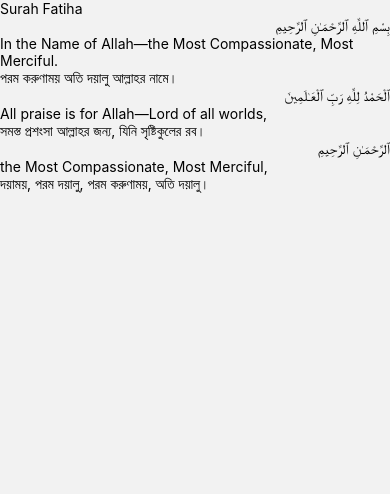
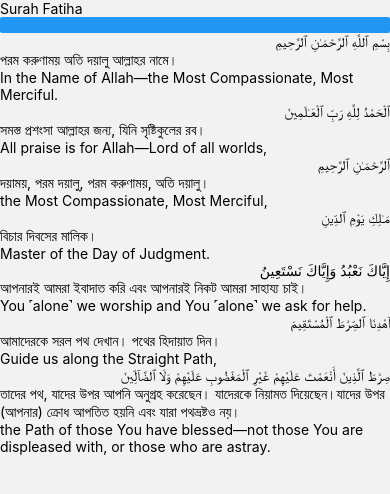
Before and after one commit to rakib3004/quranic-bangla, a React Native app: screen /SurahFatiha in a window 390 px wide. Shown: the top 494 px of the page. Built offline with nearby package versions, Linux system fonts and the light colour scheme; what tailwindcss-react-native would draw is missing.

Commit message:
add ayats at surah asor

```diff
--- a/screens/AyatulKursi.jsx
+++ b/screens/AyatulKursi.jsx
@@ -1,8 +1,26 @@
 import React, { useLayoutEffect } from 'react';
 import { useNavigation } from '@react-navigation/native';
 import { Text, View } from "react-native";
+import { Button } from "react-native-web";
 
 const AyatulKursi = () => {
+  const quranicData = [
+    {
+      arabic: "",
+      bangla: "",
+      english: "",
+    },
+    {
+      arabic: "",
+      bangla: "",
+      english: "",
+    },
+    {
+      arabic: "",
+      bangla: "",
+      english: "",
+    },
+  ];
     const navigation = useNavigation();
 useLayoutEffect(() => {
     navigation.setOptions(
@@ -13,9 +31,23 @@ useLayoutEffect(() => {
     );
   });
   return (
-    <View>
-      <Text className="text-center font-semibold text-2xl">Ayatul Kursi</Text>
-    </View>
+
+    <View >
+      <Text className="text-center font-semibold text-4xl">Ayatul Kursi</Text>
+      <Button className="w-1/4 h-auto text-black bg-blue-800" onPress={() => navigation.navigate("Home")}>Go To Home</Button>
+
+      {quranicData.map((ayat, index) => (
+        <View
+          key={index}
+          className="bg-white w-1/2 border-white rounded-lg shadow-lg px-6 py-6 my-4 flex justify-center items-center"
+        >
+          <Text className="text-center text-md">{ayat.arabic}</Text>
+          <Text className="text-center text-md">{ayat.bangla}</Text>
+          <Text className="text-center text-md">{ayat.english}</Text>
+        </View>
+      ))}
+    </View >
+
   );
 };
 export default AyatulKursi;
--- a/screens/SurahAsor.jsx
+++ b/screens/SurahAsor.jsx
@@ -1,8 +1,26 @@
 import React, { useLayoutEffect } from 'react';
 import { useNavigation } from '@react-navigation/native';
 import { Text, View } from "react-native";
+import { Button } from "react-native-web";
 
 const SurahAsor = () => {
+  const quranicData = [
+    {
+      arabic: "وَٱلْعَصْرِ",
+      bangla: "সময়ের কসম,",
+      english: "By the ˹passage of˺ time!",
+    },
+    {
+      arabic: "إِنَّ ٱلْإِنسَـٰنَ لَفِى خُسْرٍ",
+      bangla: "নিশ্চয় সকল মানুষ ক্ষতিগ্রস্ততায় নিপতিত।",
+      english: "Surely humanity is in ˹grave˺ loss,",
+    },
+    {
+      arabic: "إِلَّا ٱلَّذِينَ ءَامَنُوا۟ وَعَمِلُوا۟ ٱلصَّـٰلِحَـٰتِ وَتَوَاصَوْا۟ بِٱلْحَقِّ وَتَوَاصَوْا۟ بِٱلصَّبْرِ",
+      bangla: "তবে তারা ছাড়া যারা ঈমান এনেছে, সৎকাজ করেছে, পরস্পরকে সত্যের উপদেশ দিয়েছে এবং পরস্পরকে ধৈর্যের উপদেশ দিয়েছে।",
+      english: "except those who have faith, do good, and urge each other to the truth, and urge each other to perseverance.",
+    },
+  ];
     const navigation = useNavigation();
 useLayoutEffect(() => {
     navigation.setOptions(
@@ -13,9 +31,23 @@ useLayoutEffect(() => {
     );
   });
   return (
-    <View>
-      <Text className="text-center font-semibold text-2xl">Surah Asor</Text>
-    </View>
+
+    <View >
+      <Text className="text-center font-semibold text-4xl">Surah Asor</Text>
+      <Button className="w-1/4 h-auto text-black bg-blue-800" onPress={() => navigation.navigate("Home")}>Go To Home</Button>
+
+      {quranicData.map((ayat, index) => (
+        <View
+          key={index}
+          className="bg-white w-1/2 border-white rounded-lg shadow-lg px-6 py-6 my-4 flex justify-center items-center"
+        >
+          <Text className="text-center text-md">{ayat.arabic}</Text>
+          <Text className="text-center text-md">{ayat.bangla}</Text>
+          <Text className="text-center text-md">{ayat.english}</Text>
+        </View>
+      ))}
+    </View >
+
   );
 };
 export default SurahAsor;
--- a/screens/SurahBakarah.jsx
+++ b/screens/SurahBakarah.jsx
@@ -1,8 +1,26 @@
 import React, { useLayoutEffect } from 'react';
 import { useNavigation } from '@react-navigation/native';
 import { Text, View } from "react-native";
+import { Button } from "react-native-web";
 
 const SurahBakarah = () => {
+  const quranicData = [
+    {
+      arabic: "",
+      bangla: "",
+      english: "",
+    },
+    {
+      arabic: "",
+      bangla: "",
+      english: "",
+    },
+    {
+      arabic: "",
+      bangla: "",
+      english: "",
+    },
+  ];
     const navigation = useNavigation();
 useLayoutEffect(() => {
     navigation.setOptions(
@@ -13,9 +31,23 @@ useLayoutEffect(() => {
     );
   });
   return (
-    <View>
-      <Text className="text-center font-semibold text-2xl">Surah Bakarah</Text>
-    </View>
+
+    <View >
+      <Text className="text-center font-semibold text-4xl">Surah Bakarah</Text>
+      <Button className="w-1/4 h-auto text-black bg-blue-800" onPress={() => navigation.navigate("Home")}>Go To Home</Button>
+
+      {quranicData.map((ayat, index) => (
+        <View
+          key={index}
+          className="bg-white w-1/2 border-white rounded-lg shadow-lg px-6 py-6 my-4 flex justify-center items-center"
+        >
+          <Text className="text-center text-md">{ayat.arabic}</Text>
+          <Text className="text-center text-md">{ayat.bangla}</Text>
+          <Text className="text-center text-md">{ayat.english}</Text>
+        </View>
+      ))}
+    </View >
+
   );
 };
 export default SurahBakarah;
--- a/screens/SurahFatiha.jsx
+++ b/screens/SurahFatiha.jsx
@@ -1,8 +1,49 @@
 import React, { useLayoutEffect } from "react";
 import { useNavigation } from "@react-navigation/native";
-import { Text, View } from "react-native";
+import { Text, View, SafeAreaView, ScrollView } from "react-native";
+import { Button } from "react-native-web";
 
 const SurahFatiha = () => {
+  const quranicData = [
+    {
+      arabic: "بِسْمِ ٱللَّهِ ٱلرَّحْمَـٰنِ ٱلرَّحِيمِ",
+      bangla: "পরম করুণাময় অতি দয়ালু আল্লাহর নামে।",
+      english: "In the Name of Allah—the Most Compassionate, Most Merciful.",
+    },
+    {
+      arabic: "ٱلْحَمْدُ لِلَّهِ رَبِّ ٱلْعَـٰلَمِينَ",
+      bangla: "সমস্ত প্রশংসা আল্লাহর জন্য, যিনি সৃষ্টিকুলের রব।",
+      english: "All praise is for Allah—Lord of all worlds,",
+    },
+    {
+      arabic: "ٱلرَّحْمَـٰنِ ٱلرَّحِيمِ",
+      bangla: "দয়াময়, পরম দয়ালু, পরম করুণাময়, অতি দয়ালু।",
+      english: "the Most Compassionate, Most Merciful,",
+    },
+    {
+      arabic: "مَـٰلِكِ يَوْمِ ٱلدِّينِ",
+      bangla: "বিচার দিবসের মালিক।",
+      english: "Master of the Day of Judgment.",
+    },
+    {
+      arabic: "إِيَّاكَ نَعْبُدُ وَإِيَّاكَ نَسْتَعِينُ",
+      bangla: "আপনারই আমরা ইবাদাত করি এবং আপনারই নিকট আমরা সাহায্য চাই।",
+      english: "You ˹alone˺ we worship and You ˹alone˺ we ask for help.",
+    },
+    {
+      arabic: "ٱهْدِنَا ٱلصِّرَٰطَ ٱلْمُسْتَقِيمَ",
+      bangla: "আমাদেরকে সরল পথ দেখান। পথের হিদায়াত দিন।",
+      english: "Guide us along the Straight Path,",
+    },
+    {
+      arabic:
+        "صِرَٰطَ ٱلَّذِينَ أَنْعَمْتَ عَلَيْهِمْ غَيْرِ ٱلْمَغْضُوبِ عَلَيْهِمْ وَلَا ٱلضَّآلِّينَ",
+      bangla:
+        "তাদের পথ, যাদের উপর আপনি অনুগ্রহ করেছেন। যাদেরকে নিয়ামত দিয়েছেন।যাদের উপর (আপনার) ক্রোধ আপতিত হয়নি এবং যারা পথভ্রষ্টও নয়।",
+      english:
+        "the Path of those You have blessed—not those You are displeased with, or those who are astray.",
+    },
+  ];
   const navigation = useNavigation();
   useLayoutEffect(() => {
     navigation.setOptions(
@@ -13,44 +54,23 @@ const SurahFatiha = () => {
     );
   });
   return (
-    <View>
+
+    <View >
       <Text className="text-center font-semibold text-4xl">Surah Fatiha</Text>
-      <View className="bg-white w-1/2 border-2 rounded-lg shadow-lg px-6 py-6 my-4 flex justify-center items-center">
-        <Text className="text-center text-md">
-          بِسْمِ ٱللَّهِ ٱلرَّحْمَـٰنِ ٱلرَّحِيمِ
-        </Text>
-        <Text className="text-center text-md">
-          In the Name of Allah—the Most Compassionate, Most Merciful.
-        </Text>
-        <Text className="text-center text-md">
-          পরম করুণাময় অতি দয়ালু আল্লাহর নামে।
-        </Text>
-      </View>
+      <Button className="w-1/4 h-auto text-black bg-blue-800" onPress={() => navigation.navigate("Home")}>Go To Home</Button>
 
-      <View className="bg-white w-1/2 border-2 rounded-lg shadow-lg px-6 py-6 my-4 flex justify-center items-center">
-        <Text className="text-center text-md">
-        ٱلْحَمْدُ لِلَّهِ رَبِّ ٱلْعَـٰلَمِينَ
-        </Text>
-        <Text className="text-center text-md">
-        All praise is for Allah—Lord of all worlds,
-        </Text>
-        <Text className="text-center text-md">
-        সমস্ত প্রশংসা আল্লাহর জন্য, যিনি সৃষ্টিকুলের রব।
-        </Text>
-      </View>
+      {quranicData.map((ayat, index) => (
+        <View
+          key={index}
+          className="bg-white w-1/2 border-white rounded-lg shadow-lg px-6 py-6 my-4 flex justify-center items-center"
+        >
+          <Text className="text-center text-md">{ayat.arabic}</Text>
+          <Text className="text-center text-md">{ayat.bangla}</Text>
+          <Text className="text-center text-md">{ayat.english}</Text>
+        </View>
+      ))}
+    </View >
 
-      <View className="bg-white w-1/2 border-2 rounded-lg shadow-lg px-6 py-6 my-4 flex justify-center items-center">
-        <Text className="text-center text-md">
-        ٱلرَّحْمَـٰنِ ٱلرَّحِيمِ
-        </Text>
-        <Text className="text-center text-md">
-        the Most Compassionate, Most Merciful,
-        </Text>
-        <Text className="text-center text-md">
-        দয়াময়, পরম দয়ালু, পরম করুণাময়, অতি দয়ালু।
-        </Text>
-      </View>
-    </View>
   );
 };
 export default SurahFatiha;
--- a/screens/SurahIkhlas.jsx
+++ b/screens/SurahIkhlas.jsx
@@ -1,8 +1,26 @@
 import React, { useLayoutEffect } from 'react';
 import { useNavigation } from '@react-navigation/native';
 import { Text, View } from "react-native";
+import { Button } from "react-native-web";
 
 const SurahIkhlas = () => {
+  const quranicData = [
+    {
+      arabic: "",
+      bangla: "",
+      english: "",
+    },
+    {
+      arabic: "",
+      bangla: "",
+      english: "",
+    },
+    {
+      arabic: "",
+      bangla: "",
+      english: "",
+    },
+  ];
     const navigation = useNavigation();
 useLayoutEffect(() => {
     navigation.setOptions(
@@ -13,9 +31,23 @@ useLayoutEffect(() => {
     );
   });
   return (
-    <View>
-      <Text className="text-center font-semibold text-2xl">Surah Ikhlas</Text>
-    </View>
+
+    <View >
+      <Text className="text-center font-semibold text-4xl">Surah Ikhlas</Text>
+      <Button className="w-1/4 h-auto text-black bg-blue-800" onPress={() => navigation.navigate("Home")}>Go To Home</Button>
+
+      {quranicData.map((ayat, index) => (
+        <View
+          key={index}
+          className="bg-white w-1/2 border-white rounded-lg shadow-lg px-6 py-6 my-4 flex justify-center items-center"
+        >
+          <Text className="text-center text-md">{ayat.arabic}</Text>
+          <Text className="text-center text-md">{ayat.bangla}</Text>
+          <Text className="text-center text-md">{ayat.english}</Text>
+        </View>
+      ))}
+    </View >
+
   );
 };
 export default SurahIkhlas;
--- a/screens/SurahNas.jsx
+++ b/screens/SurahNas.jsx
@@ -1,8 +1,26 @@
 import React, { useLayoutEffect } from 'react';
 import { useNavigation } from '@react-navigation/native';
 import { Text, View } from "react-native";
+import { Button } from "react-native-web";
 
 const SurahNas = () => {
+  const quranicData = [
+    {
+      arabic: "",
+      bangla: "",
+      english: "",
+    },
+    {
+      arabic: "",
+      bangla: "",
+      english: "",
+    },
+    {
+      arabic: "",
+      bangla: "",
+      english: "",
+    },
+  ];
     const navigation = useNavigation();
 useLayoutEffect(() => {
     navigation.setOptions(
@@ -13,9 +31,23 @@ useLayoutEffect(() => {
     );
   });
   return (
-    <View>
-      <Text className="text-center font-semibold text-2xl">Surah Nas</Text>
-    </View>
+
+    <View >
+      <Text className="text-center font-semibold text-4xl">Surah Nas</Text>
+      <Button className="w-1/4 h-auto text-black bg-blue-800" onPress={() => navigation.navigate("Home")}>Go To Home</Button>
+
+      {quranicData.map((ayat, index) => (
+        <View
+          key={index}
+          className="bg-white w-1/2 border-white rounded-lg shadow-lg px-6 py-6 my-4 flex justify-center items-center"
+        >
+          <Text className="text-center text-md">{ayat.arabic}</Text>
+          <Text className="text-center text-md">{ayat.bangla}</Text>
+          <Text className="text-center text-md">{ayat.english}</Text>
+        </View>
+      ))}
+    </View >
+
   );
 };
 export default SurahNas;
```
